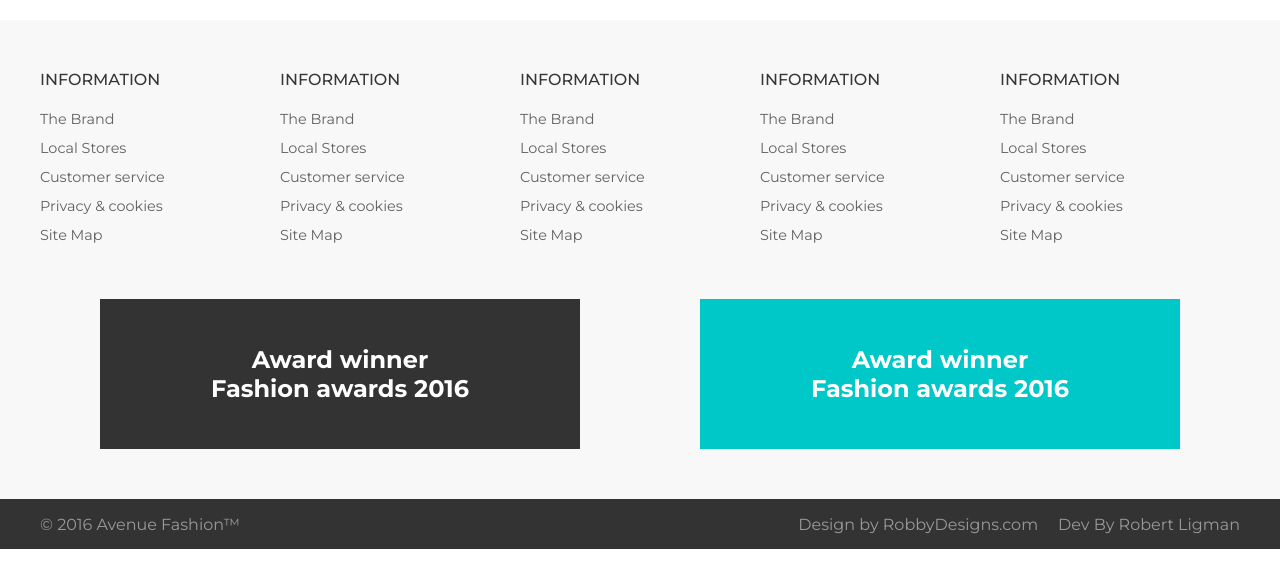
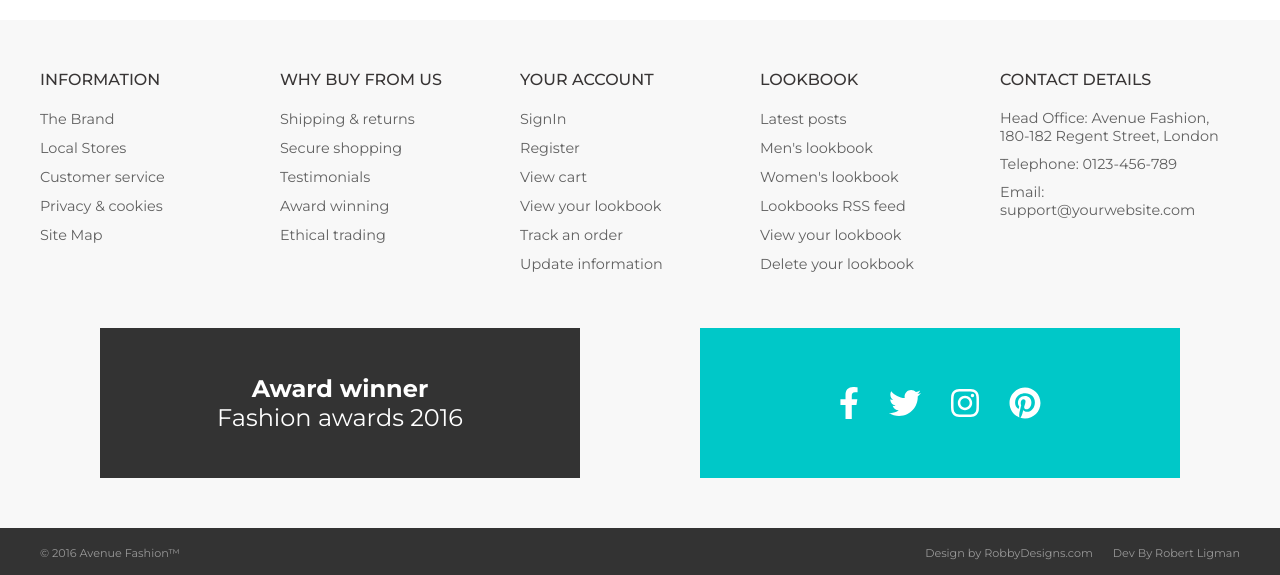
Before and after one commit to RobertLigman/react-shop, a React (Create React App) app: page / in a window 1280 px wide. Shown: the part 925-1500 px from the top of the page. Before the commit the page ends 1474 px from the top, so only its background shows below. Built offline with nearby package versions, Linux system fonts and the light colour scheme; no server answers.

Commit message:
add font awesome and proper link names to usefulllinks component

```diff
--- a/package.json
+++ b/package.json
@@ -4,6 +4,7 @@
     "private": true,
     "dependencies": {
         "@fortawesome/fontawesome-svg-core": "^1.2.35",
+        "@fortawesome/free-brands-svg-icons": "^5.15.3",
         "@fortawesome/free-solid-svg-icons": "^5.15.3",
         "@fortawesome/react-fontawesome": "^0.1.14",
         "@testing-library/jest-dom": "^5.11.9",
--- a/src/Components/Footer/Footer.css
+++ b/src/Components/Footer/Footer.css
@@ -13,4 +13,5 @@
     justify-items: start;
     align-items: center;
     gap: 20px;
+    font-size: 0.7rem;
 }
--- a/src/Components/UsefullLinks/UsefullLinks.css
+++ b/src/Components/UsefullLinks/UsefullLinks.css
@@ -29,7 +29,8 @@
     padding: 5px 0;
 }
 
-.UsefullLinks__link {
+.UsefullLinks__link,
+.UsefullLinks__text {
     text-decoration: none;
     color: #616161;
     font-size: 0.9rem;
@@ -62,3 +63,26 @@
 .banner--light {
     background-color: #00c8c8;
 }
+
+.grid-layout {
+    display: grid;
+    grid-template-columns: repeat(4, auto);
+    justify-items: center;
+    gap: 30px;
+    align-items: center;
+}
+
+.banner__link {
+    color: #fff;
+    text-decoration: none;
+    font-size: 2rem;
+    transition: transform 0.2s linear;
+}
+
+.banner__link:hover {
+    transform: scale(1.2);
+}
+
+.banner__subtitle {
+    font-weight: 400;
+}
--- a/src/Components/UsefullLinks/UsefullLinks.js
+++ b/src/Components/UsefullLinks/UsefullLinks.js
@@ -1,28 +1,20 @@
+import {
+  faFacebookF,
+  faInstagram,
+  faPinterest,
+  faTwitter,
+} from "@fortawesome/free-brands-svg-icons";
+import { FontAwesomeIcon } from "@fortawesome/react-fontawesome";
 import React from "react";
 import { Link } from "react-router-dom";
 import "./UsefullLinks.css";
-const information = [
-  {
-    name: "The Brand",
-    link: "brand",
-  },
-  {
-    name: "Local Stores",
-    link: "localstores",
-  },
-  {
-    name: "Customer service",
-    link: "customerservice",
-  },
-  {
-    name: "Privacy & cookies",
-    link: "privacy&coockies",
-  },
-  {
-    name: "Site Map",
-    link: "sitemap",
-  },
-];
+import {
+  information,
+  lookbook,
+  yourAccount,
+  whyBuy,
+  contactDetails,
+} from "./UsefullLinksAssets";
 function UsefullLinks() {
   return (
     <div className="UsefullLinks">
@@ -37,9 +29,10 @@ function UsefullLinks() {
             </li>
           ))}
         </ul>
+
         <ul className="UsefullLinks__list">
-          <p className="UsefullLinks__subtitle">information</p>
-          {information.map((el) => (
+          <p className="UsefullLinks__subtitle">why buy from us</p>
+          {whyBuy.map((el) => (
             <li className="UsefullLinks__item">
               <Link to={`/${el.link}`} className="UsefullLinks__link">
                 {el.name}
@@ -48,8 +41,8 @@ function UsefullLinks() {
           ))}
         </ul>
         <ul className="UsefullLinks__list">
-          <p className="UsefullLinks__subtitle">information</p>
-          {information.map((el) => (
+          <p className="UsefullLinks__subtitle">your Account</p>
+          {yourAccount.map((el) => (
             <li className="UsefullLinks__item">
               <Link to={`/${el.link}`} className="UsefullLinks__link">
                 {el.name}
@@ -58,8 +51,8 @@ function UsefullLinks() {
           ))}
         </ul>
         <ul className="UsefullLinks__list">
-          <p className="UsefullLinks__subtitle">information</p>
-          {information.map((el) => (
+          <p className="UsefullLinks__subtitle">lookbook</p>
+          {lookbook.map((el) => (
             <li className="UsefullLinks__item">
               <Link to={`/${el.link}`} className="UsefullLinks__link">
                 {el.name}
@@ -68,23 +61,31 @@ function UsefullLinks() {
           ))}
         </ul>
         <ul className="UsefullLinks__list">
-          <p className="UsefullLinks__subtitle">information</p>
-          {information.map((el) => (
+          <p className="UsefullLinks__subtitle">contact Details</p>
+          {contactDetails.map((el) => (
             <li className="UsefullLinks__item">
-              <Link to={`/${el.link}`} className="UsefullLinks__link">
-                {el.name}
-              </Link>
+              <p className="UsefullLinks__text">{el.name}</p>
             </li>
           ))}
         </ul>
         <div className="banner-section">
           <div className="banner banner--dark">
-            <h2>Award winner</h2>
-            <h2>Fashion awards 2016</h2>
+            <h2 className="banner__title">Award winner</h2>
+            <h2 className="banner__subtitle">Fashion awards 2016</h2>
           </div>
-          <div className="banner banner--light">
-            <h2>Award winner</h2>
-            <h2>Fashion awards 2016</h2>
+          <div className="banner banner--light grid-layout">
+            <a href="https://facebook.com" className="banner__link">
+              <FontAwesomeIcon icon={faFacebookF} />
+            </a>
+            <a href="https://twitter.com" className="banner__link">
+              <FontAwesomeIcon icon={faTwitter} />
+            </a>
+            <a href="https://instagram.com" className="banner__link">
+              <FontAwesomeIcon icon={faInstagram} />
+            </a>
+            <a href="https://pinterest.com" className="banner__link">
+              <FontAwesomeIcon icon={faPinterest} />
+            </a>
           </div>
         </div>
       </div>
--- /dev/null
+++ b/src/Components/UsefullLinks/UsefullLinksAssets.js
@@ -0,0 +1,107 @@
+export const information = [
+  {
+    name: "The Brand",
+    link: "brand",
+  },
+  {
+    name: "Local Stores",
+    link: "localstores",
+  },
+  {
+    name: "Customer service",
+    link: "customerservice",
+  },
+  {
+    name: "Privacy & cookies",
+    link: "privacy&coockies",
+  },
+  {
+    name: "Site Map",
+    link: "sitemap",
+  },
+];
+export const whyBuy = [
+  {
+    name: "Shipping & returns",
+    link: "s&r",
+  },
+  {
+    name: "Secure shopping",
+    link: "secureshopping",
+  },
+  {
+    name: "Testimonials",
+    link: "testimonials",
+  },
+  {
+    name: "Award winning",
+    link: "award",
+  },
+  {
+    name: "Ethical trading",
+    link: "ethicaltrading",
+  },
+];
+export const yourAccount = [
+  {
+    name: "SignIn",
+    link: "signIn",
+  },
+  {
+    name: "Register",
+    link: "register",
+  },
+  {
+    name: "View cart",
+    link: "cart",
+  },
+  {
+    name: "View your lookbook",
+    link: "lookbook",
+  },
+  {
+    name: "Track an order",
+    link: "tracking",
+  },
+  {
+    name: "Update information",
+    link: "profile edit",
+  },
+];
+export const lookbook = [
+  {
+    name: "Latest posts",
+    link: "latest",
+  },
+  {
+    name: "Men's lookbook",
+    link: "mens lookbook",
+  },
+  {
+    name: "Women's lookbook",
+    link: "Womens lookbook",
+  },
+  {
+    name: "Lookbooks RSS feed",
+    link: "rss",
+  },
+  {
+    name: "View your lookbook",
+    link: "your lookbook",
+  },
+  {
+    name: "Delete your lookbook",
+    link: "delete your lookbook",
+  },
+];
+export const contactDetails = [
+  {
+    name: "Head Office: Avenue Fashion, 180-182 Regent Street, London",
+  },
+  {
+    name: "Telephone: 0123-456-789",
+  },
+  {
+    name: "Email: support@yourwebsite.com",
+  },
+];
```
Also changed, not shown: 1 other file (tests, documents, lock files or other folders).
